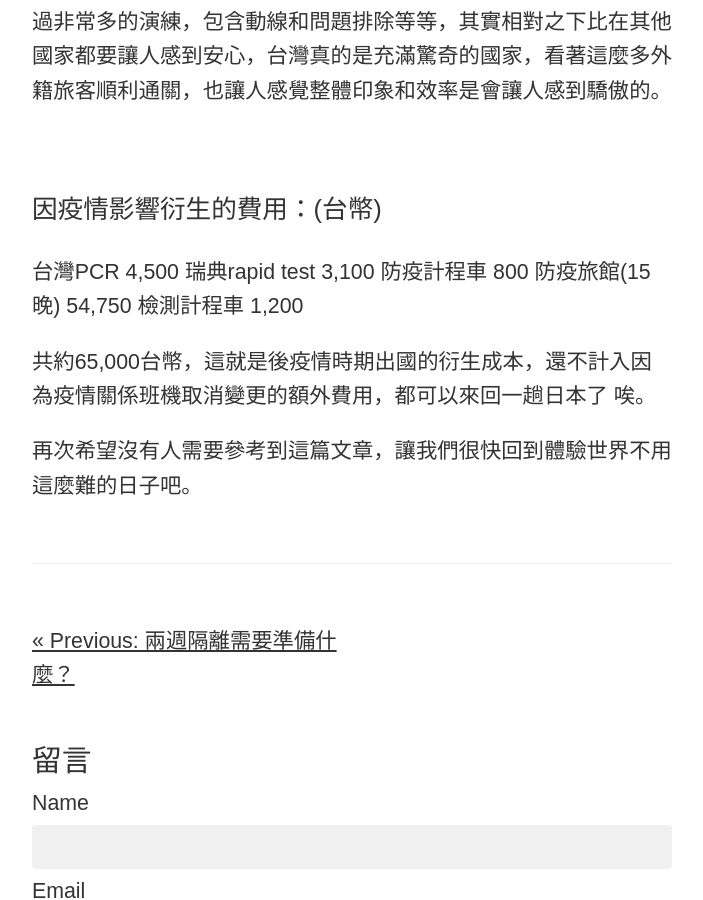
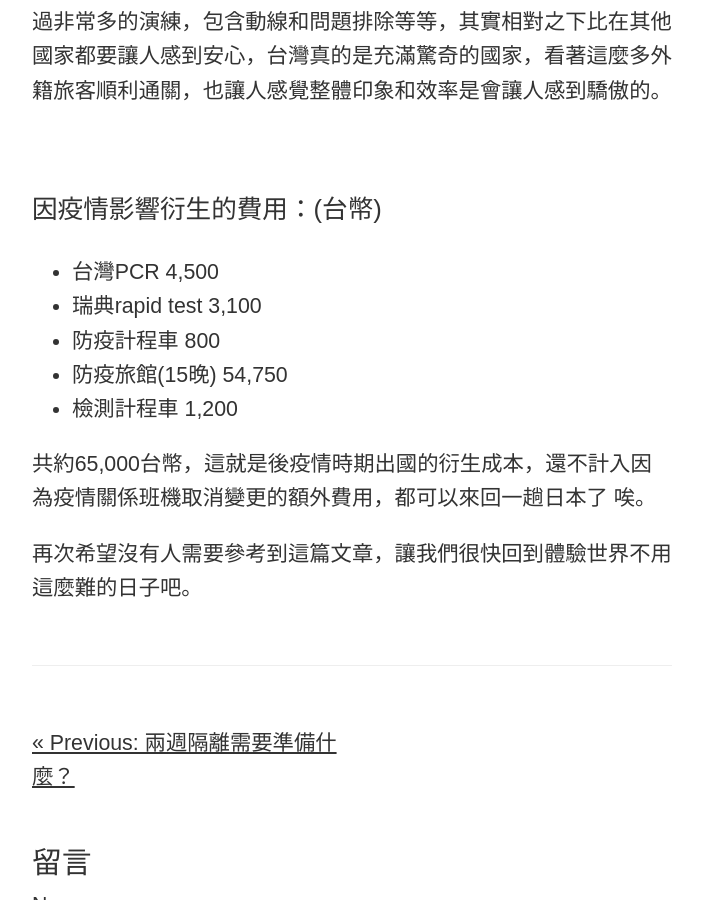
Before and after one commit to pqvst/tzling, a Jekyll site: the page built from _posts/2021-10-11-後疫情時期的跨國旅程和費用.md, in a window 1280 px wide and 900 px high, scrolled down 8216 px. Shown: the whole window, without its empty margins (288-991 px from the left). Built offline with Jekyll 4.4.1, drawn with Linux system fonts in a browser that asks for light colours; nearby versions of some CDN libraries.

```diff
--- a/_posts/2021-10-11-後疫情時期的跨國旅程和費用.md
+++ b/_posts/2021-10-11-後疫情時期的跨國旅程和費用.md
@@ -129,11 +129,11 @@ title: 後疫情時期的跨國旅程和費用
 <br/>
 
 ### 因疫情影響衍生的費用：(台幣)
-台灣PCR             4,500
-瑞典rapid test      3,100
-防疫計程車             800
-防疫旅館(15晚)  54,750
-檢測計程車          1,200
++ 台灣PCR  4,500
++ 瑞典rapid test  3,100
++ 防疫計程車   800
++ 防疫旅館(15晚)  54,750
++ 檢測計程車  1,200
 
 共約65,000台幣，這就是後疫情時期出國的衍生成本，還不計入因為疫情關係班機取消變更的額外費用，都可以來回一趟日本了 唉。
 
```
